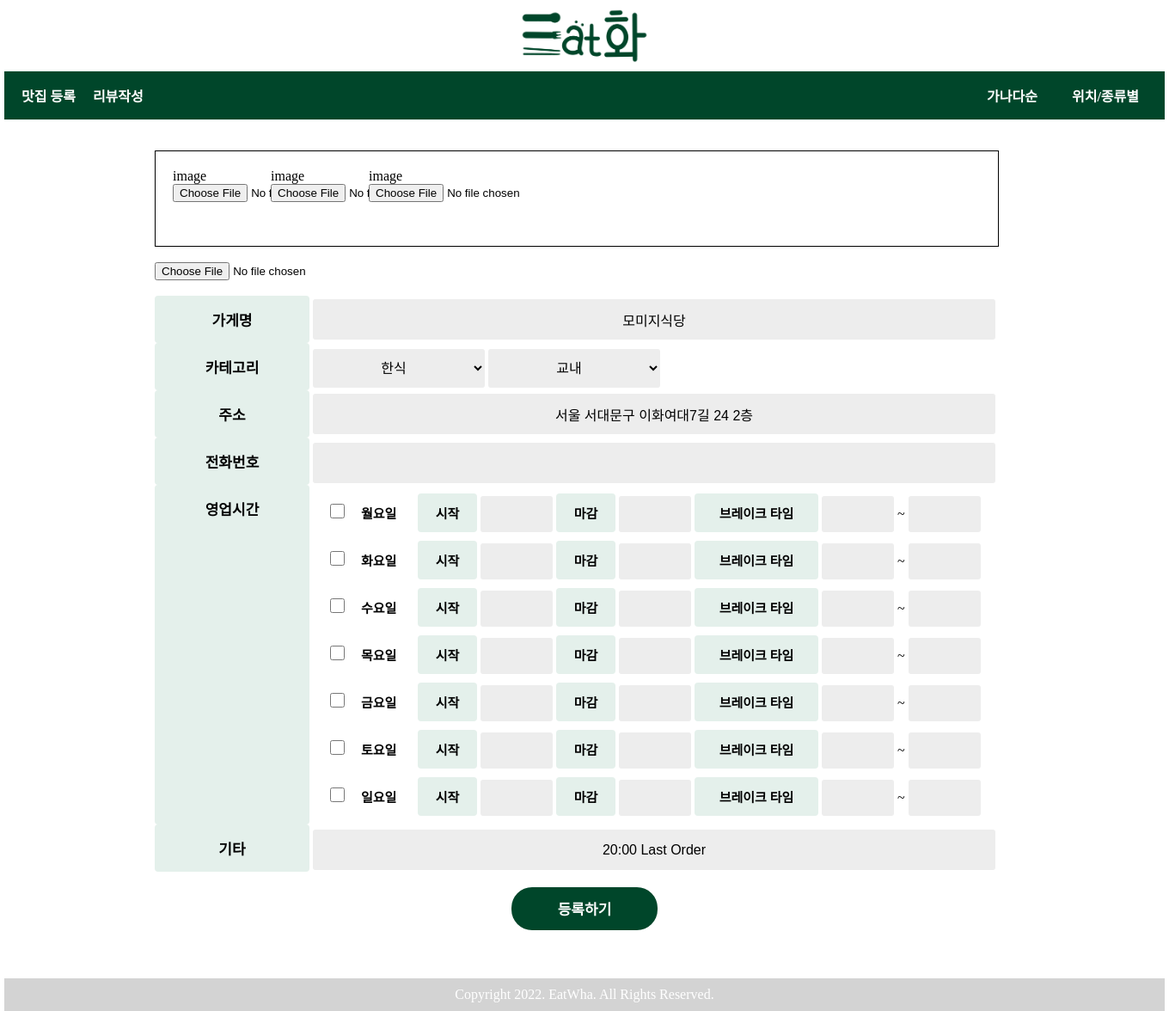
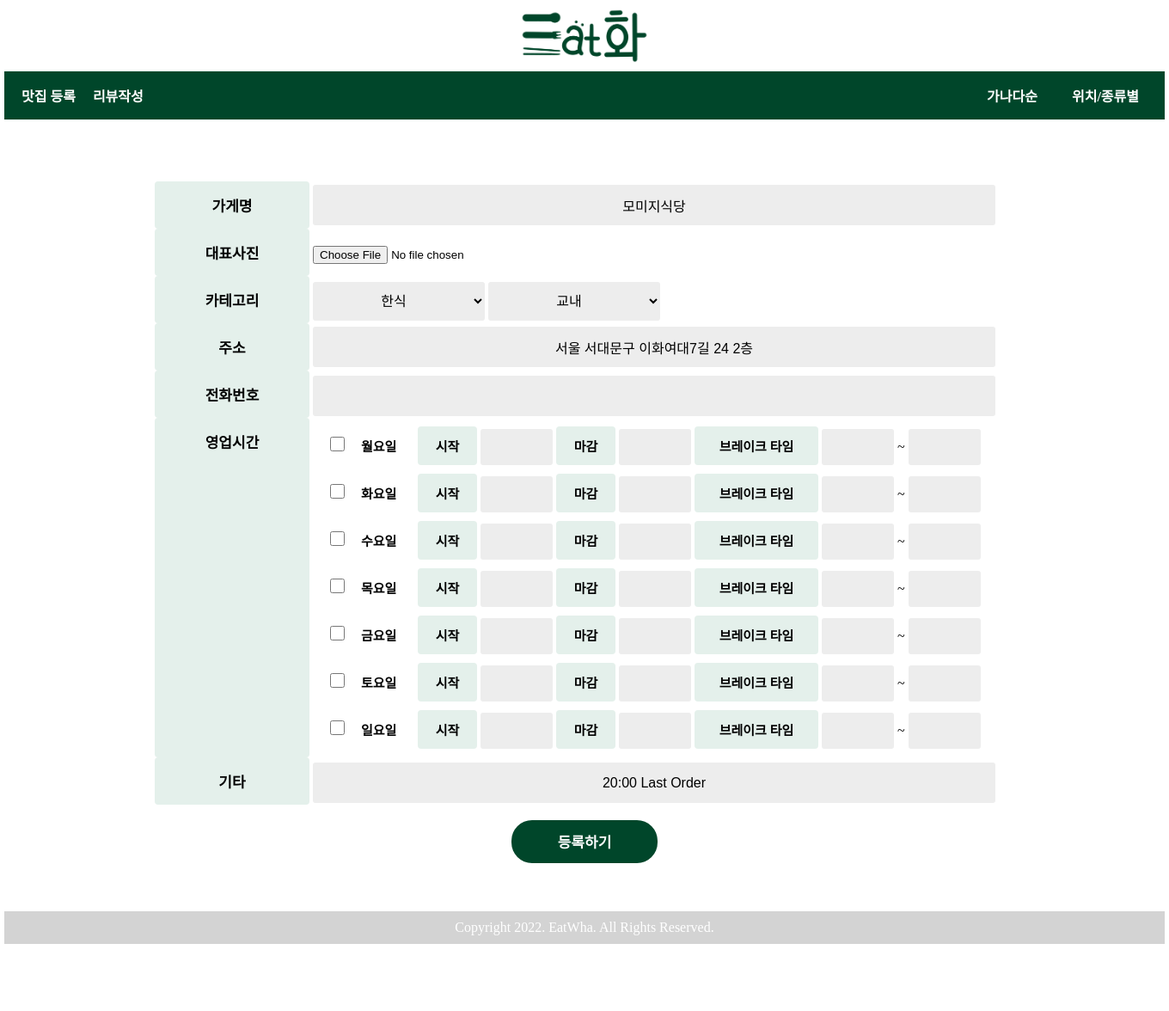
Before and after one commit to 00blowup/2022-2OpenSWPlatformSep7th, a Flask app: page /registerpage in a window 1360 px wide. Shown: the whole page at 86% size. After the commit the page ends 1098 px from the top, so only its background shows below. Run offline with Flask 2, Linux system fonts and the light colour scheme.

Commit message:
Update RegisterPage.html

```diff
--- a/templates/RegisterPage.html
+++ b/templates/RegisterPage.html
@@ -9,26 +9,12 @@
 </script>
 
 <form action="/submit_register" method="post" enctype="multipart/form-data">
-	<br><br>
+	<br><br><br><br>
 	<div class="container">
-	<div class="picture" >
-		<div class="fakeimg" height="10px" width="5px">image
-		<input type="file" id="register_img" name="register_img"></div>
-		<div class="fakeimg" height="10px" width="5px">image
-		<input type="file" id="register_img" name="register_img"></div>
-		<div class="fakeimg" height="10px" width="5px">image
-		<input type="file" id="register_img" name="register_img"></div>
-		</div>
-
-		<div class="button">
-			<label for="file"></label>
-		</div><br>
-		<input type="file" id="register_img" name="register_img">
-		<br><br>
-
-
-		<div class="label" label for="name">가게명</label></div>
+	<div class="label" label for="name">가게명</label></div>
 			<input type="text" id="name" name="name" value="모미지식당" ><br>
+		<div class="label" label for="name">대표사진</label></div>
+			<input type="file" id="register_img" name="register_img"><br>
 		<div class="label" label for="category">카테고리</label></div>
 			<select id="select-type" name="type" style="width: 200px;">
 				<option value="korean">한식</option>
```
